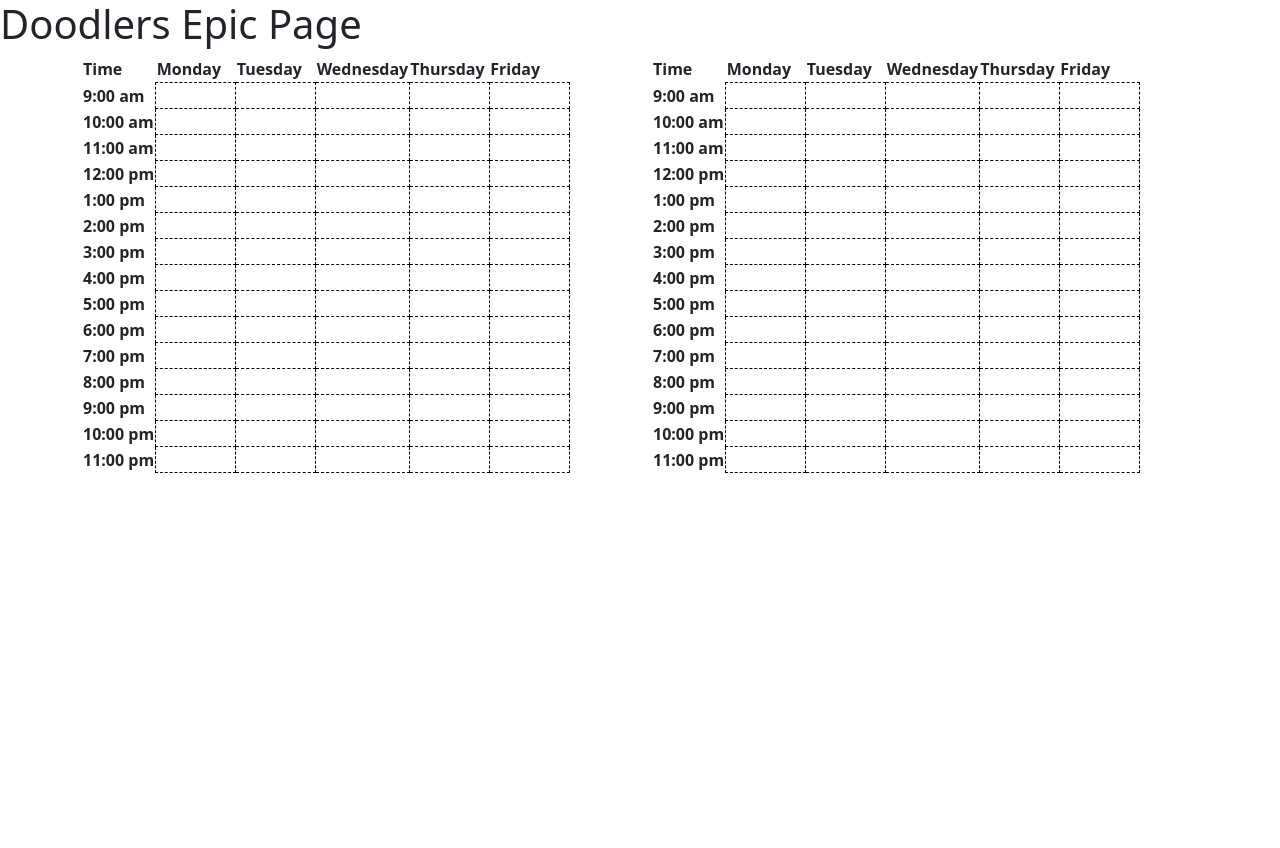
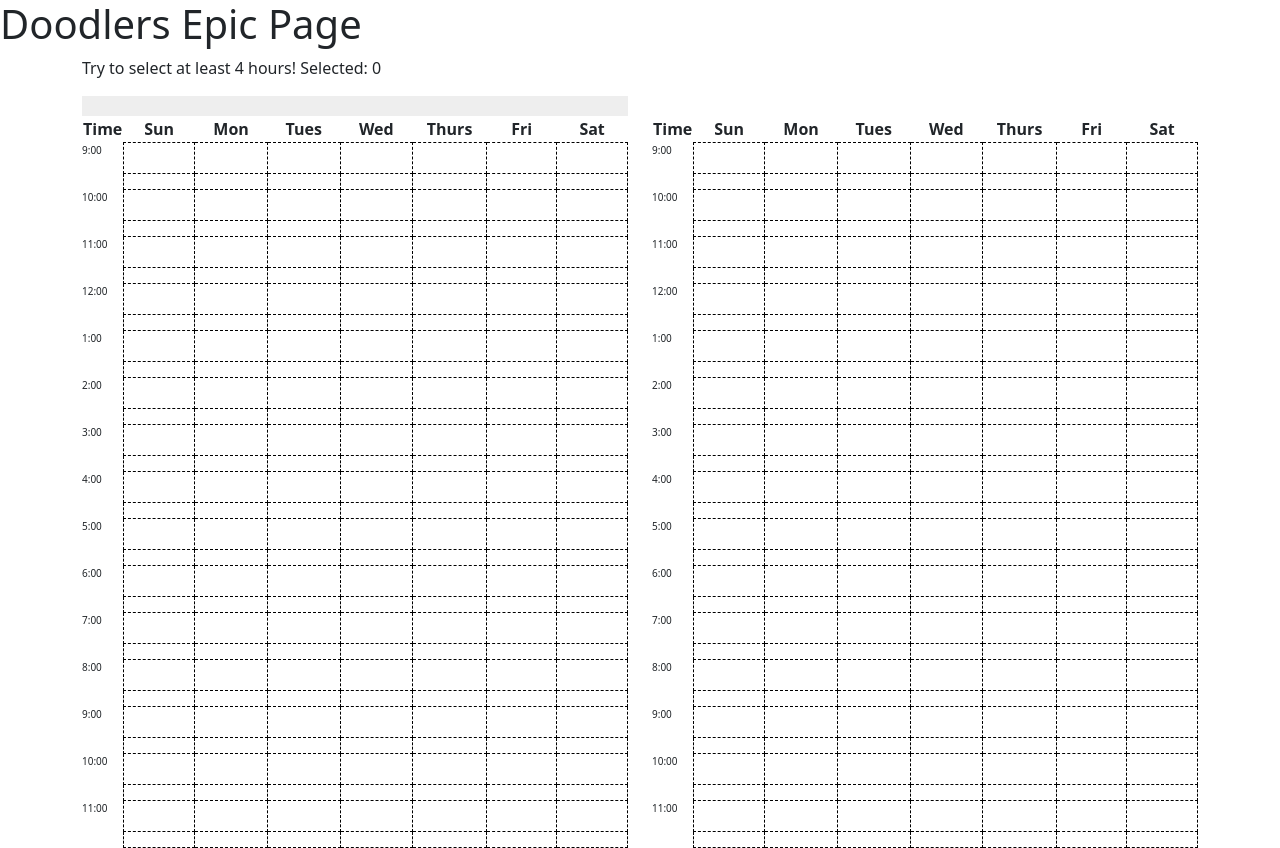
Before and after one commit to cbarber1/doodlers, a SvelteKit app in the folder myapp/: page / in a window 1280 px wide. Before the commit the page ends 800 px from the top, so only its background shows below. Built offline with nearby package versions, Linux system fonts and the light colour scheme.

Commit message:
styling, progress bar, non-writeable right calendar

```diff
--- a/myapp/src/routes/+page.svelte
+++ b/myapp/src/routes/+page.svelte
@@ -7,10 +7,10 @@
 <div class="container">
 <div class="row">
     <div class="col">
-    <Table_input />
+    <Table_input isWriteable={true}/>
     </div>
     <div class="col">
-    <Table_input />
+    <Table_input isWriteable={false} />
     </div>
 </div>
 
--- a/myapp/src/routes/Table_input.svelte
+++ b/myapp/src/routes/Table_input.svelte
@@ -1,10 +1,13 @@
 
 <script>
-    import { state } from '../store.js'
-	let columns = new Array(5)
-	let rows = new Array(15)
-	// let state = new Array(rows.length*columns.length).fill(false)
+    import { state } from '../store.js';
+    export let isWriteable;
+	let columns = new Array(8)
+	let rows = new Array(30)
 	let isDrag = false
+    let selectedBlocksCount = 0;
+    let selectedHours = 0;
+
 
     let times = [];
     let time_start = 9;
@@ -12,9 +15,13 @@
         if (time_start % 13 === 0) {
             time_start = 1;
         }
-        times.push(time_start % 13);
+        times.push((time_start % 13).toString() + ":00");
+        times.push([])
         time_start++;
     }
+
+    const minHours = 4;
+    let progressBarWidth = 0;
 
 	const beginDrag = () => {
 		isDrag = true
@@ -25,19 +32,29 @@
 	}
 
 	const toggle = (r, c) => {
-		$state[r*columns.length+c] = !$state[r*columns.length+c]
+        if (isWriteable) {
+            $state[r*columns.length+c] = !$state[r*columns.length+c]
+            updateSelectedBlocksCount();
+        }
 	}
 
 	const mouseHandler = (r, c) => (e) => {
-		if (isDrag || e.type === 'mousedown') {
+		if (isWriteable && (isDrag || e.type === 'mousedown')) {
 			toggle(r, c)
 		}
 	}
+
+    const updateSelectedBlocksCount = () => {
+        selectedBlocksCount = $state.filter((block) => block).length;
+    };
+    $: progressBarWidth = (selectedHours / minHours) * 100;
+    $: selectedHours = selectedBlocksCount * .5
 </script>
 
 <style>
     table {
         border-collapse: collapse;
+        width: 100%;
     }
 	td {
 		width: 80px;
@@ -47,9 +64,22 @@
         padding: none;
         margin: none;
 	}
+
+    tr {
+       /* how to make rows same height? */
+    }
+
+    th {
+        text-align: center;
+    }
+
 	.selected {
 		background-color: green;
 	}
+
+    .small-text {
+        font-size: 10px;
+    }
 
     .noselect {
             -webkit-touch-callout: none; /* iOS Safari */
@@ -60,25 +90,61 @@
                         user-select: none; /* Non-prefixed version, currently
                                             supported by Chrome, Edge, Opera and Firefox */
     }
+    .progress-bar {
+        width: 100%;
+        height: 20px;
+        background-color: #eee;
+        margin-top: 10px;
+    }
+
+    .progress-bar-fill {
+        height: 100%;
+        background-color: green;
+        width: 0%;
+        transition: width 0.3s;
+    }
+    .top-padding {
+        height: 60px;
+    }
 </style>
 
+{#if isWriteable}
+<div>
+    <p>Try to select at least 4 hours! Selected: {selectedHours}</p>
+</div>
+
+<div class="progress-bar">
+    <div class="progress-bar-fill" style="width: {progressBarWidth}%"></div>
+</div>
+{:else}
+<div class="top-padding">
+    <div></div>
+</div>
+{/if}
+
 <svelte:window on:mousedown={beginDrag} on:mouseup={endDrag} />
+
 <table>
     <tr>
         <th>Time</th>
-        <th>Monday</th>
-        <th>Tuesday</th>
-        <th>Wednesday</th>
-        <th>Thursday</th>
-        <th>Friday</th>
+        <th>Sun</th>
+        <th>Mon</th>
+        <th>Tues</th>
+        <th>Wed</th>
+        <th>Thurs</th>
+        <th>Fri</th>
+        <th>Sat</th>
     </tr>
 
 	{#each rows as _row, r}
 		<tr>
-            <th class="noselect">{times[r]}:00 {r > 2 ? "pm" : "am"}</th>
 			{#each columns as _column, c}
+                {#if c != 0}
 				<td on:mousedown={mouseHandler(r, c)} on:mouseenter={mouseHandler(r, c)} class:selected="{$state[r*columns.length+c]}"></td>
-			{/each}
+                {:else}
+                <div class="noselect"><p class="small-text">{times[r]}</p></div>
+                {/if}
+            {/each}
 		</tr>
 	{/each}
 </table>
```
